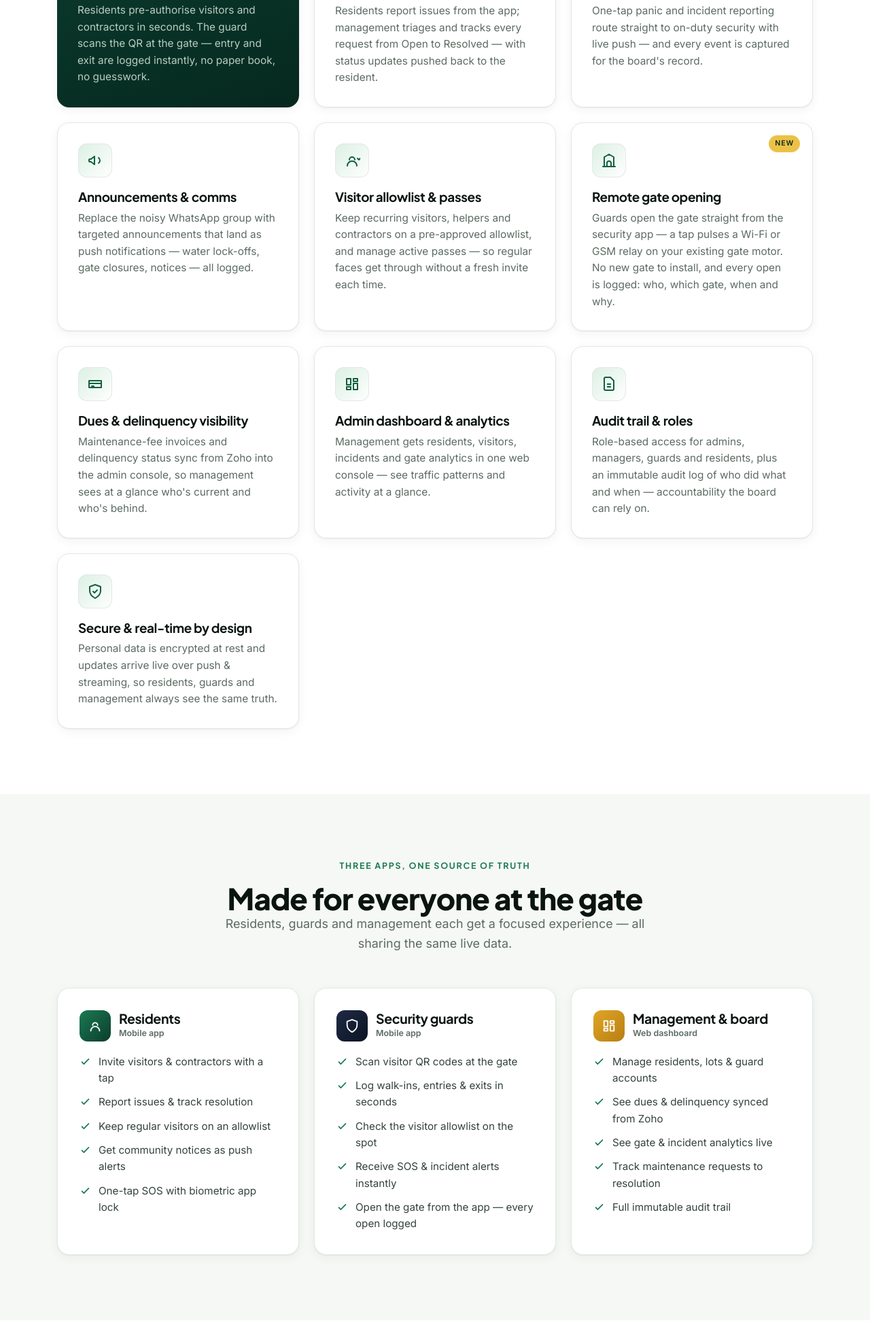
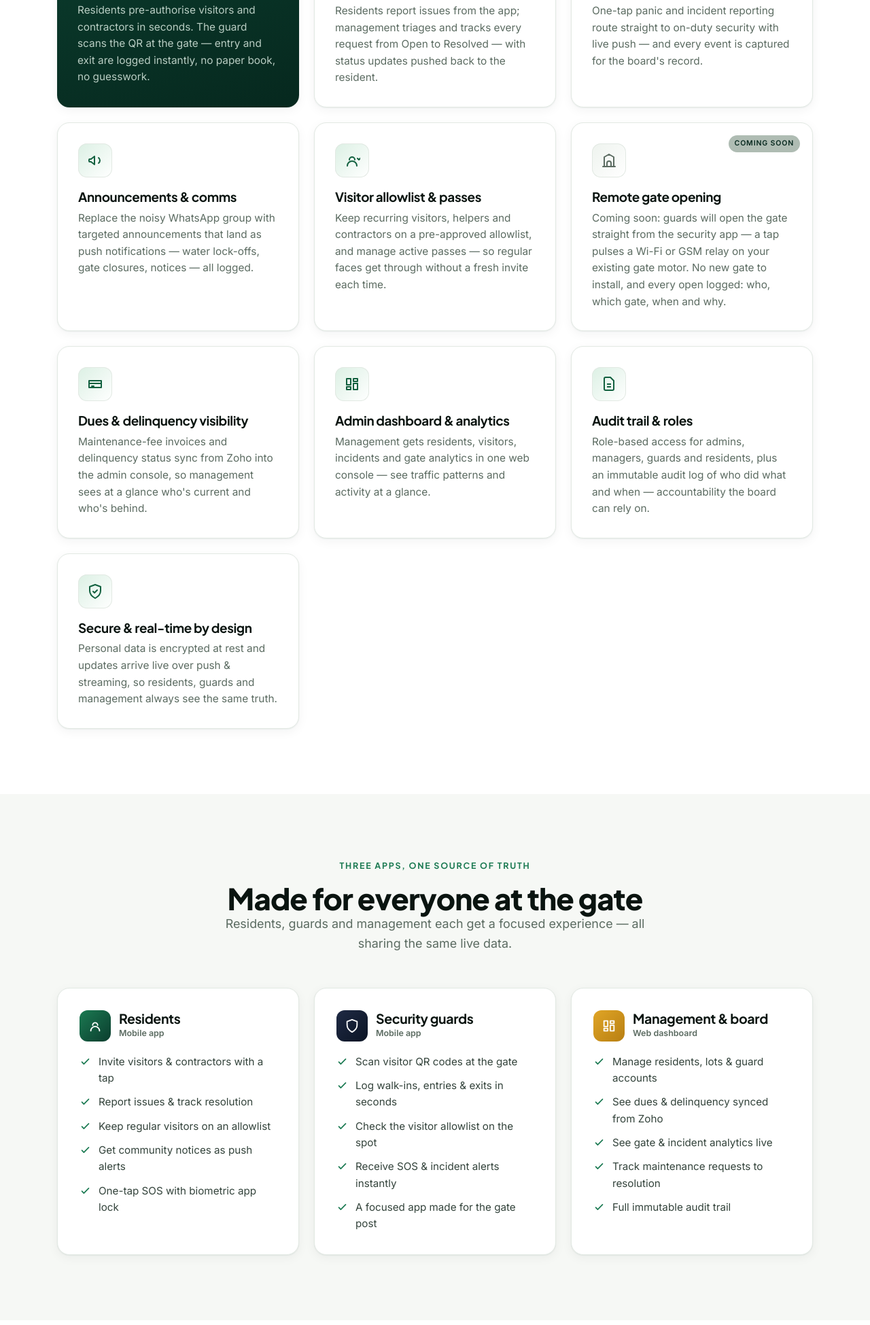
Before and after one commit to Kevonia/visitors-up-marketing, a plain HTML site: page index.html in a window 1280 px wide. Shown: the part 1831-3780 px from the top of the page at 68% size. Drawn offline with Linux system fonts and the light colour scheme.

Commit message:
Mark remote gate opening as coming soon

```diff
--- a/index.html
+++ b/index.html
@@ -4,7 +4,7 @@
 <meta charset="UTF-8" />
 <meta name="viewport" content="width=device-width, initial-scale=1.0" />
 <title>Gatewise — Gate, Visitor &amp; Community Management for Gated Communities</title>
-<meta name="description" content="Gatewise is the gate, visitor and community platform for gated communities and HOAs: QR visitor gate access, remote gate opening, maintenance requests, announcements, incident/SOS alerts, dues visibility and a full audit trail." />
+<meta name="description" content="Gatewise is the gate, visitor and community platform for gated communities and HOAs: QR visitor gate access, maintenance requests, announcements, incident/SOS alerts, dues visibility and a full audit trail." />
 <meta name="theme-color" content="#0B3D2E" />
 <!-- Open Graph -->
 <meta property="og:title" content="Gatewise — Run your gated community on one platform" />
@@ -184,6 +184,9 @@
   .card.featured p{color:rgba(225,240,231,.82)}
   .card .tag{position:absolute;top:18px;right:18px;font-size:.66rem;font-weight:800;letter-spacing:.08em;
     text-transform:uppercase;background:var(--gold-400);color:var(--green-900);padding:4px 9px;border-radius:999px}
+  .card .tag.soon{background:var(--slate-300);color:var(--green-900)}
+  .card.soon-card{opacity:.92}
+  .card.soon-card .ic{color:var(--slate-500);background:linear-gradient(135deg,var(--surface-2),#fff)}
   .card h3{font-size:1.18rem;font-weight:700;margin-bottom:9px}
   .card p{color:var(--slate-500);font-size:.96rem}
   @media(max-width:920px){.feat-grid{grid-template-columns:1fr 1fr}}
@@ -447,12 +450,12 @@
         <h3>Visitor allowlist &amp; passes</h3>
         <p>Keep recurring visitors, helpers and contractors on a pre-approved allowlist, and manage active passes — so regular faces get through without a fresh invite each time.</p>
       </div>
-      <!-- remote gate opening -->
-      <div class="card fade">
-        <span class="tag">New</span>
+      <!-- remote gate opening (coming soon) -->
+      <div class="card fade soon-card">
+        <span class="tag soon">Coming soon</span>
         <div class="ic"><svg width="24" height="24" viewBox="0 0 24 24" fill="none"><path d="M3 21h18M5 21V7l7-4 7 4v14M9 21v-5a3 3 0 0 1 6 0v5" stroke="currentColor" stroke-width="2" stroke-linecap="round" stroke-linejoin="round"/></svg></div>
         <h3>Remote gate opening</h3>
-        <p>Guards open the gate straight from the security app — a tap pulses a Wi-Fi or GSM relay on your existing gate motor. No new gate to install, and every open is logged: who, which gate, when and why.</p>
+        <p>Coming soon: guards will open the gate straight from the security app — a tap pulses a Wi-Fi or GSM relay on your existing gate motor. No new gate to install, and every open logged: who, which gate, when and why.</p>
       </div>
       <!-- dues visibility -->
       <div class="card fade">
@@ -516,7 +519,7 @@
           <li><svg width="17" height="17" viewBox="0 0 24 24" fill="none"><path d="m5 13 4 4L19 7" stroke="currentColor" stroke-width="2.4" stroke-linecap="round" stroke-linejoin="round"/></svg> Log walk-ins, entries &amp; exits in seconds</li>
           <li><svg width="17" height="17" viewBox="0 0 24 24" fill="none"><path d="m5 13 4 4L19 7" stroke="currentColor" stroke-width="2.4" stroke-linecap="round" stroke-linejoin="round"/></svg> Check the visitor allowlist on the spot</li>
           <li><svg width="17" height="17" viewBox="0 0 24 24" fill="none"><path d="m5 13 4 4L19 7" stroke="currentColor" stroke-width="2.4" stroke-linecap="round" stroke-linejoin="round"/></svg> Receive SOS &amp; incident alerts instantly</li>
-          <li><svg width="17" height="17" viewBox="0 0 24 24" fill="none"><path d="m5 13 4 4L19 7" stroke="currentColor" stroke-width="2.4" stroke-linecap="round" stroke-linejoin="round"/></svg> Open the gate from the app — every open logged</li>
+          <li><svg width="17" height="17" viewBox="0 0 24 24" fill="none"><path d="m5 13 4 4L19 7" stroke="currentColor" stroke-width="2.4" stroke-linecap="round" stroke-linejoin="round"/></svg> A focused app made for the gate post</li>
         </ul>
       </div>
       <!-- management -->
@@ -574,7 +577,7 @@
         </thead>
         <tbody>
           <tr><td>QR visitor &amp; gate access</td><td class="us col-us"><span class="yes">✓</span></td><td class="other">✓</td><td class="other"><span class="no">—</span></td></tr>
-          <tr><td>Remote gate opening from the app</td><td class="us col-us"><span class="yes">✓</span></td><td class="other"><span class="no">—</span></td><td class="other"><span class="no">—</span></td></tr>
+          <tr><td>Remote gate opening from the app</td><td class="us col-us"><span class="yes" style="font-size:.8rem;letter-spacing:.04em">SOON</span></td><td class="other"><span class="no">—</span></td><td class="other"><span class="no">—</span></td></tr>
           <tr><td>Maintenance / issue tracking</td><td class="us col-us"><span class="yes">✓</span></td><td class="other"><span class="no">—</span></td><td class="other">Partial</td></tr>
           <tr><td>SOS / incident alerts</td><td class="us col-us"><span class="yes">✓</span></td><td class="other">Partial</td><td class="other"><span class="no">—</span></td></tr>
           <tr><td>Announcements &amp; notices</td><td class="us col-us"><span class="yes">✓</span></td><td class="other"><span class="no">—</span></td><td class="other">Manual</td></tr>
```
